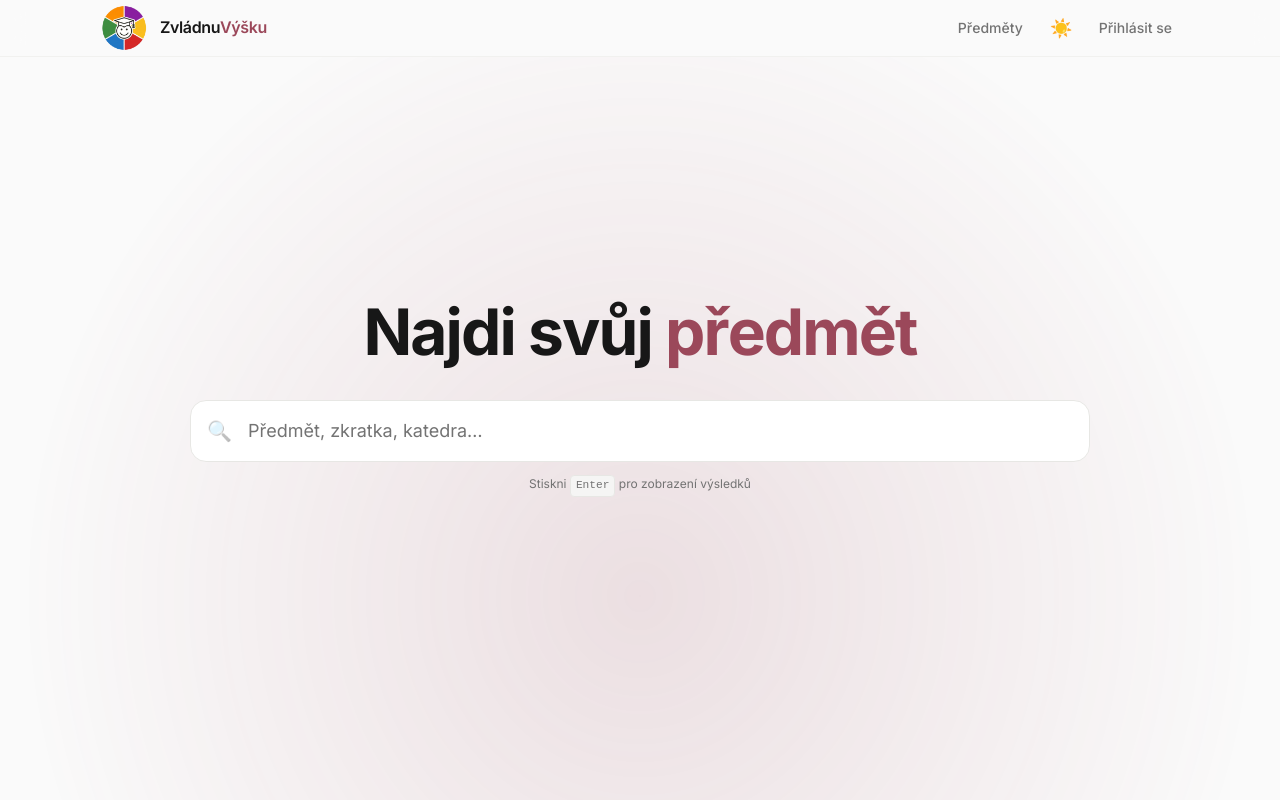
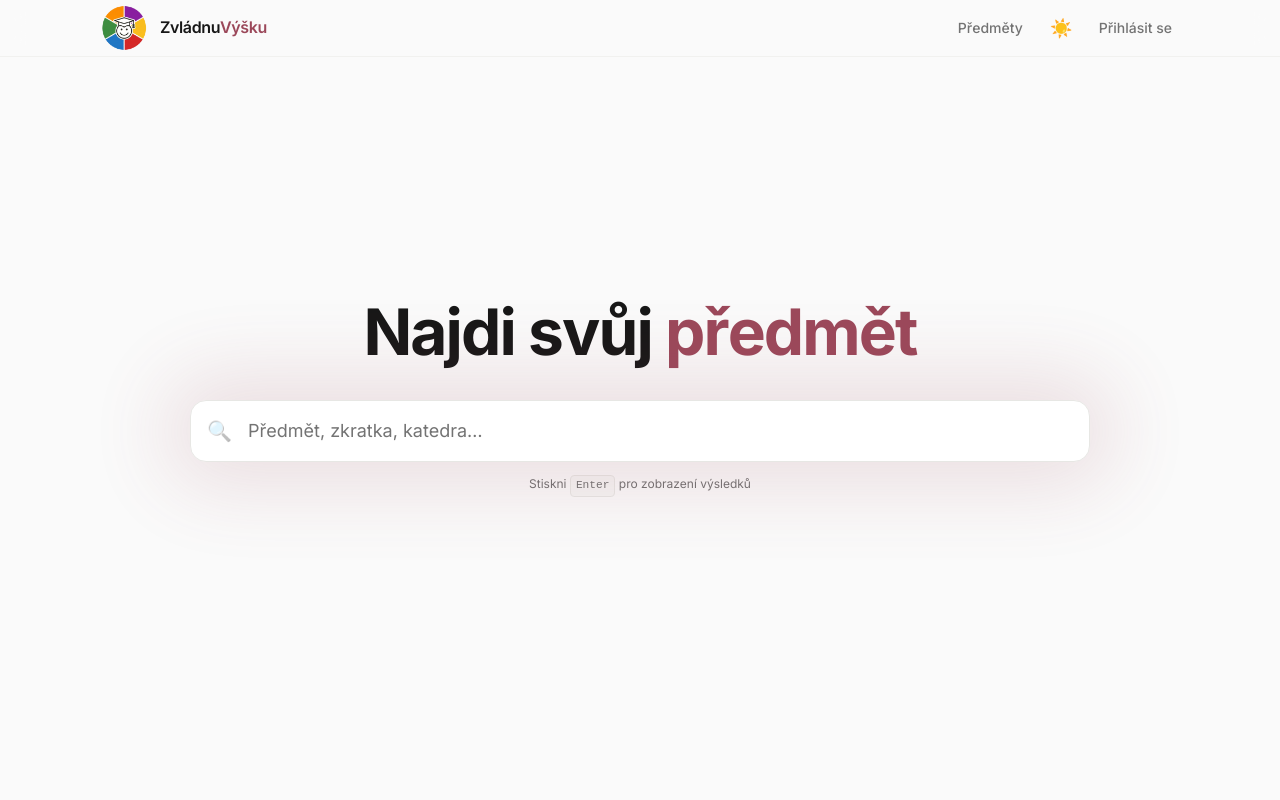
Before and after one commit to Mistarin/zvladnuvysku, a Next.js app in the folder frontend/: page / in a window 1280 px wide. Shown: the top 800 px of the page. Built offline with nearby package versions, Linux system fonts and the light colour scheme; no server answers; the database is empty.

Commit message:
Update searchbar visuals

```diff
--- a/frontend/app/globals.css
+++ b/frontend/app/globals.css
@@ -195,28 +195,15 @@
     83% { background-color: #769722; }
   }
 
-  .home-ambient-glow {
-    position: absolute;
-    inset: 0;
-    pointer-events: none;
-    z-index: 0;
+  .home-ambient-glow-aura {
     animation: colorPulse 60s infinite alternate ease-in-out;
-    /* Use mask to create the glow effect from center */
-    -webkit-mask-image: radial-gradient(ellipse 70% 60% at 50% 35%, rgba(0,0,0,1) 0%, rgba(0,0,0,0) 70%);
-    mask-image: radial-gradient(ellipse 70% 60% at 50% 35%, rgba(0,0,0,1) 0%, rgba(0,0,0,0) 70%);
+    filter: blur(40px);
     opacity: 0.15;
     transition: opacity 350ms ease;
   }
 
-  .dark .home-ambient-glow {
+  .dark .home-ambient-glow-aura {
     opacity: 0.25;
-  }
-
-  .home-ambient-glow--dimmed {
-    opacity: 0.1;
-  }
-  .dark .home-ambient-glow--dimmed {
-    opacity: 0.15;
   }
 
   /* Hero section — full viewport, content shifted slightly above center */
--- a/frontend/app/page.tsx
+++ b/frontend/app/page.tsx
@@ -63,11 +63,6 @@ export default function HomePage() {
 
   return (
     <div className="relative overflow-hidden">
-      {/* Animated ambient glow */}
-      <div
-        className={`home-ambient-glow ${isFocused ? "home-ambient-glow--dimmed" : ""}`}
-        aria-hidden="true"
-      />
 
       {/* Hero — fullscreen centered */}
       <section className="home-hero">
@@ -97,6 +92,9 @@ export default function HomePage() {
           )}
 
           <div className="relative z-50 w-full">
+            {/* The glow aura positioned literally behind the search bar */}
+            <div className="absolute -inset-4 sm:-inset-6 z-[-1] rounded-[3rem] home-ambient-glow-aura" aria-hidden="true" />
+
             <SearchBar
               query={query}
               onQueryChange={setQuery}
--- a/frontend/components/search/search-bar.tsx
+++ b/frontend/components/search/search-bar.tsx
@@ -41,7 +41,7 @@ export function SearchBar({
         transition-all duration-200
         ${
           isFocused
-            ? "ring-1 ring-white/60 border-white/60 shadow-lg"
+            ? "ring-1 ring-primary/40 border-primary/40 shadow-lg shadow-primary/8"
             : "border-border hover:border-border hover:shadow-md"
         }
       `}
```
